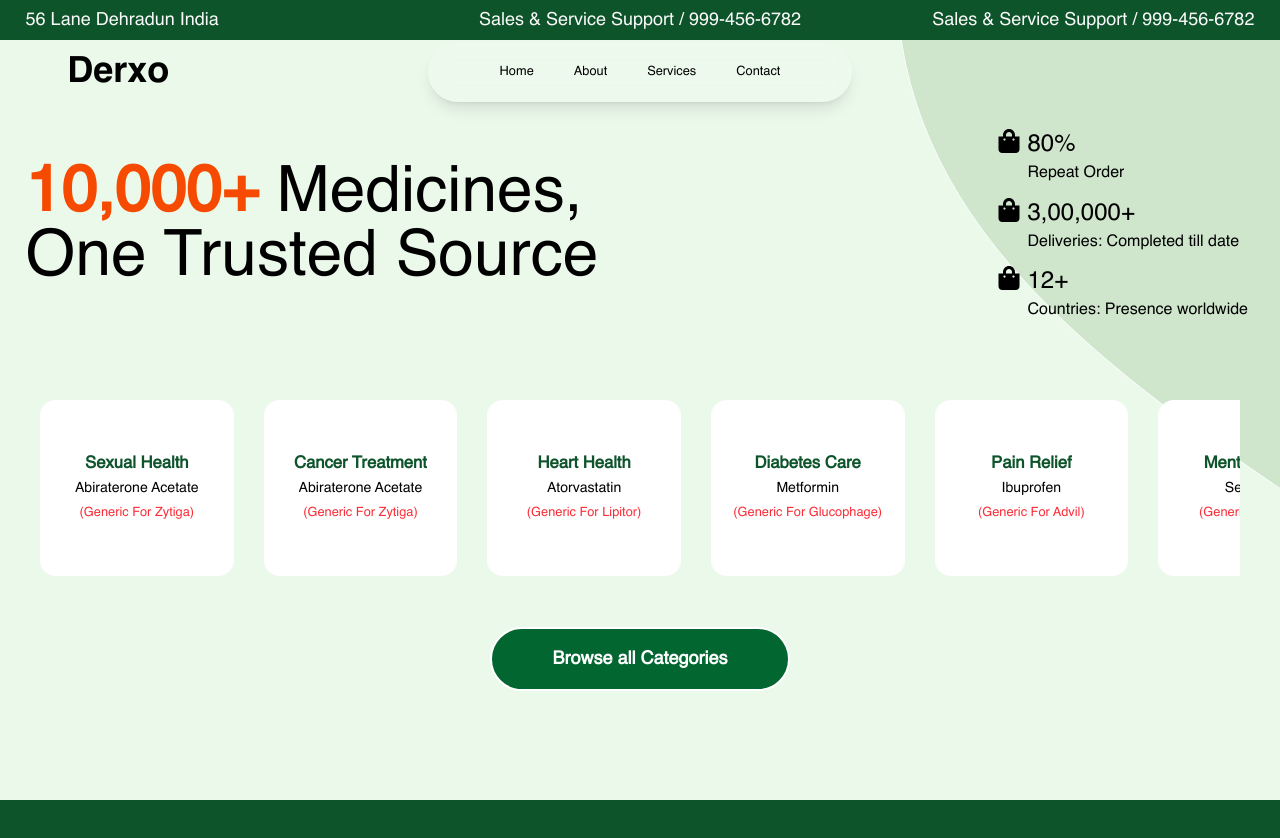
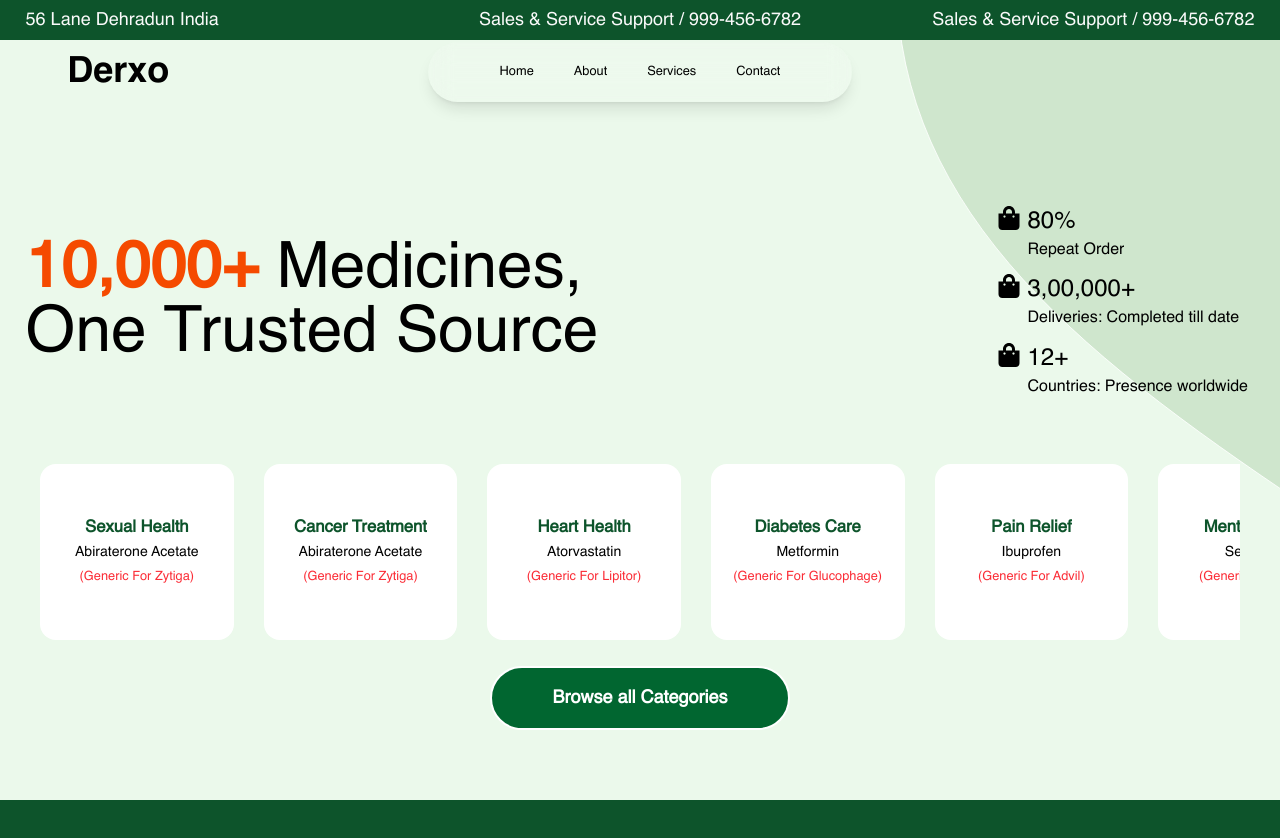
Before and after one commit to root-pik4chu/Derxo, a React (Vite) app: page / in a window 1280 px wide. Shown: the top 838 px of the page. Built offline with nearby package versions, Linux system fonts and the light colour scheme.

Commit message:
done with top

```diff
--- a/src/Components/Pages/OtherComponents/AnimatedButton.jsx
+++ b/src/Components/Pages/OtherComponents/AnimatedButton.jsx
@@ -51,7 +51,7 @@ const AnimatedButton = () => {
   return (
     <button
       id="animated-button"
-      className="relative px-15 py-4 bg-green-800 text-white text-lg font-semibold border-2 rounded-full overflow-hidden group"
+      className="relative top-[3vw] px-15 py-4 bg-green-800 text-white text-lg font-semibold border-2 rounded-full overflow-hidden group"
     >
       <span
         id="flair"
--- a/src/Components/Pages/OtherComponents/ScrollingSwiper.jsx
+++ b/src/Components/Pages/OtherComponents/ScrollingSwiper.jsx
@@ -27,7 +27,7 @@ const ScrollingSwiper = () => {
 
   return (
     <div>
-      <div className="w-[100vw] h-[22vh] px-10">
+      <div className="w-[100vw] h-[22vh] px-10 relative top-[5vw]">
       <Swiper
       slidesPerView={5.5}
       spaceBetween={30}
--- a/src/Components/Pages/PageOne.jsx
+++ b/src/Components/Pages/PageOne.jsx
@@ -21,7 +21,7 @@ const PageOne = () => {
 
       <img className='absolute z-0 top-0 left-[70%] ' src={absImg} alt="" />
         <NavBar />
-        <div className="w-full h-[50vh] relative top-[2vw]   flex justify-between items-center pl-[2vw] ">
+        <div className="w-full h-[50vh] relative top-[8vw]   flex justify-between items-center pl-[2vw] ">
         <div className="heading text-[5vw] w-[50%] leading-none z-20 overflow-hidden">
 
           <h1 className="overflow-hidden">
```
